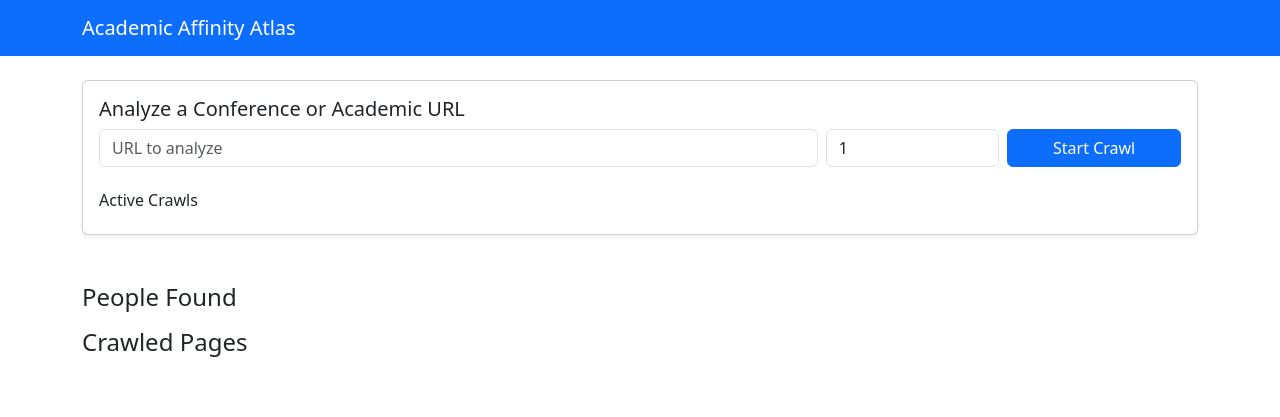
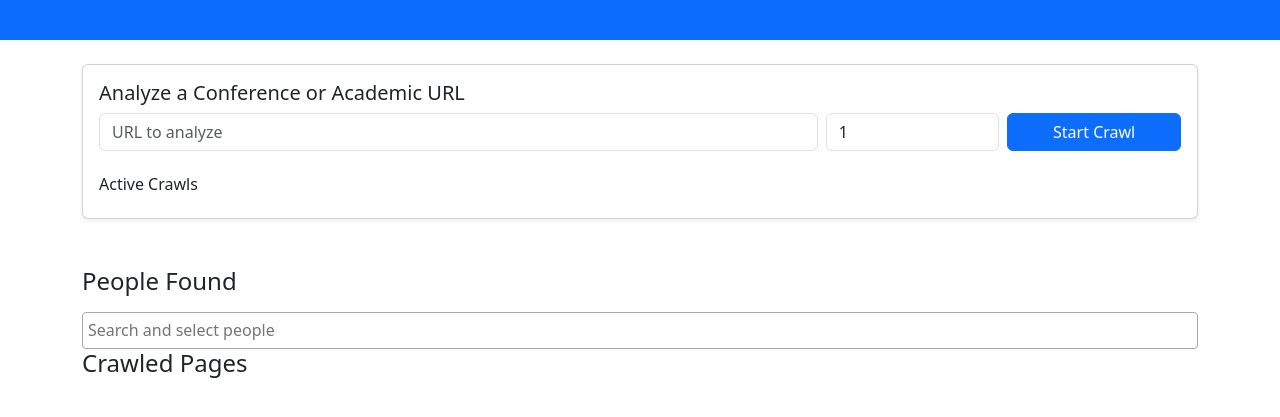
Before and after one commit to springinnovate/convei-research-affinity-atlas, a FastAPI app: page / in a window 1280 px wide. Shown: the top 417 px of the page. Run offline with FastAPI, Linux system fonts and the light colour scheme; data that the repository does not hold is empty; some libraries are stand-ins or nearby versions.

Commit message:
adding code so i can search for a single person

```diff
--- a/src/app/main.py
+++ b/src/app/main.py
@@ -69,11 +69,7 @@ async def list_people():
     db = SessionLocal()
     people = db.query(PersonContext).all()
     db.close()
-    return {
-        "people": [
-            {"id": p.id, "name": p.name, "context": p.context} for p in people
-        ]
-    }
+    return {"people": set(p.name for p in people)}
 
 
 @app.get("/urlcontent/{url_id}")
--- a/src/app/templates/index.html
+++ b/src/app/templates/index.html
@@ -8,11 +8,14 @@
             rel="stylesheet"
             href="https://cdn.jsdelivr.net/npm/bootstrap@5.3.3/dist/css/bootstrap.min.css"
         />
+        <link href="https://cdn.jsdelivr.net/npm/select2@4.1.0-rc.0/dist/css/select2.min.css" rel="stylesheet" />
+        <script src="https://code.jquery.com/jquery-3.6.0.min.js"></script>
+        <script src="https://cdn.jsdelivr.net/npm/select2@4.1.0-rc.0/dist/js/select2.min.js"></script>
     </head>
     <body>
         <nav class="navbar navbar-expand-lg bg-primary navbar-dark mb-4">
             <div class="container">
-                <a class="navbar-brand" href="#">Academic Affinity Atlas</a>
+                <a class="navar-brand" href="#">Academic Affinity Atlas</a>
             </div>
         </nav>
 
@@ -64,7 +67,9 @@
             </div>
 
             <h4 class="mt-5 mb-3">People Found</h4>
-            <div class="accordion" id="peopleAccordion"></div>
+            <div id="peopleSelectContainer">
+                <!-- The value select element will be inserted here -->
+            </div>
 
             <h4 class="mb-3">Crawled Pages</h4>
             <div class="accordion" id="urlAccordion"></div>
@@ -225,41 +230,52 @@
                 fetch("/people/")
                     .then((r) => r.json())
                     .then((data) => {
-                        const acc = document.getElementById("peopleAccordion");
-                        data.people.forEach((p) => {
-                            if (knownPeople.has(p.id)) return;
-                            knownPeople.add(p.id);
-                            const it = document.createElement("div");
-                            it.className = "accordion-item";
-                            it.innerHTML = `
-<h2 class='accordion-header'>
- <button class='accordion-button collapsed' type='button' data-bs-toggle='collapse' data-bs-target='#person-${p.id}'>${p.name}</button>
-</h2>
-<div id='person-${p.id}' class='accordion-collapse collapse' data-bs-parent='#peopleAccordion'>
- <div class='accordion-body' id='bio-${p.id}'>Generating bio...</div>
-</div>`;
-                            acc.appendChild(it);
-                            it.querySelector(
-                                `#person-${p.id}`,
-                            ).addEventListener(
-                                "show.bs.collapse",
-                                () => {
-                                    fetch(`/person/${p.id}/bio`)
+                        const peopleSelectContainer = document.getElementById("peopleSelectContainer");
+                        peopleSelectContainer.innerHTML = '';
+
+                        const select = document.createElement('select');
+                        select.id = 'peopleSelect';
+                        select.style.width = '100%';
+                        select.multiple = true;  // <-- Enable multiple selection here
+
+                        data.people.forEach((name) => {
+                            const option = document.createElement('option');
+                            option.value = name;
+                            option.text = name;
+                            select.appendChild(option);
+                        });
+
+                        peopleSelectContainer.appendChild(select);
+
+                        $(select).select2({
+                            placeholder: 'Search and select people',
+                            allowClear: true,
+                            width: '100%',
+                        });
+
+                        $(select).on('change', function() {
+                            const selectedIds = $(this).val();  // now an array of ids
+                            const bioContainer = document.getElementById("personBio");
+
+                            if (selectedIds && selectedIds.length > 0) {
+                                bioContainer.innerHTML = '';  // Clear previous bios
+                                selectedIds.forEach(personId => {
+                                    fetch(`/person/${personId}/bio`)
                                         .then((r) => r.json())
                                         .then((b) => {
-                                            document.getElementById(
-                                                `bio-${p.id}`,
-                                            ).innerText = b.bio;
+                                            const bioDiv = document.createElement('div');
+                                            bioDiv.innerHTML = `<strong>${b.name}:</strong> ${b.bio}<br>`;
+                                            bioContainer.appendChild(bioDiv);
                                         })
                                         .catch(() => {
-                                            document.getElementById(
-                                                `bio-${p.id}`,
-                                            ).innerText =
-                                                "Failed to generate bio.";
+                                            const bioDiv = document.createElement('div');
+                                            bioDiv.innerText = `Failed to generate bio for ID: ${personId}`;
+                                            bioContainer.appendChild(bioDiv);
                                         });
-                                },
-                                { once: true },
-                            );
+                                });
+                            } else {
+                                bioContainer.innerHTML = '';
+                            }
                         });
                     });
             }
```
